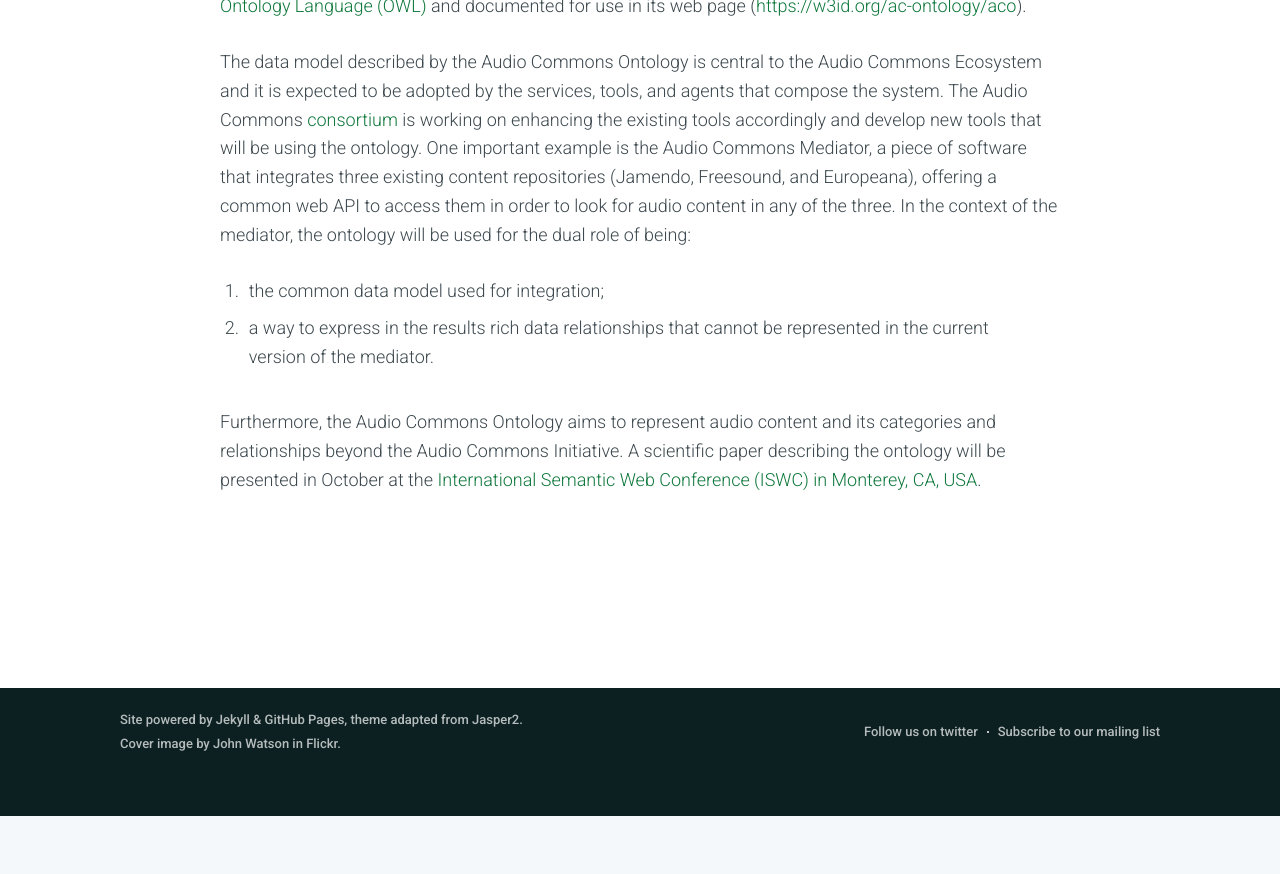
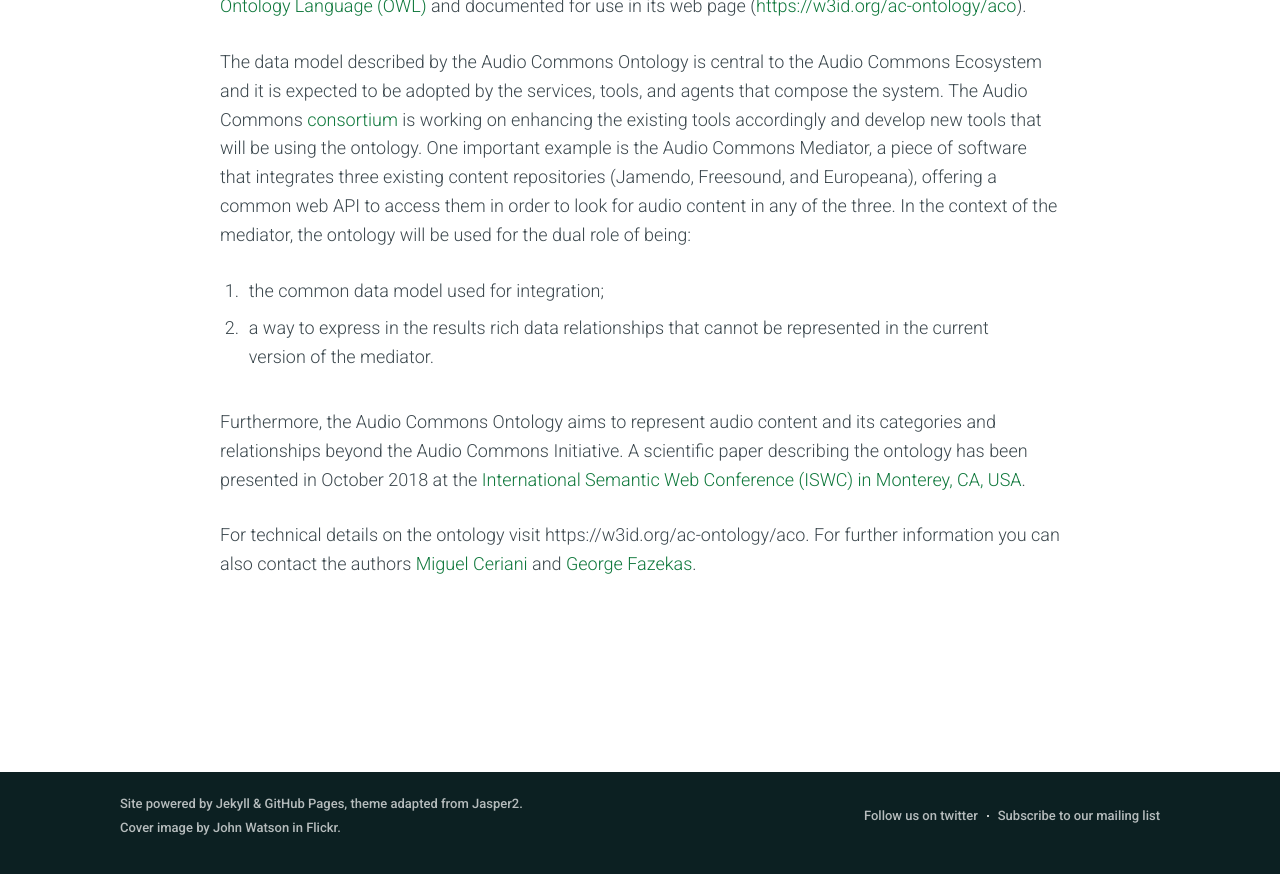
Before and after one commit to AudioCommons/audiocommons.github.io, a Jekyll site: the page built from _posts/2018-07-27-audio-commons-ontology.md, in a window 1280 px wide and 900 px high, scrolled down 1818 px. Shown: the top 874 px of the window. Built offline with Jekyll 4.4.1, drawn with Linux system fonts in a browser that asks for light colours; nearby versions of some CDN libraries; before the commit the page ends 2634 px from its top, so only the background shows below that.

Commit message:
Update 2018-07-27-audio-commons-ontology.md

```diff
--- a/_posts/2018-07-27-audio-commons-ontology.md
+++ b/_posts/2018-07-27-audio-commons-ontology.md
@@ -44,5 +44,8 @@ In the context of the mediator, the ontology will be used for the dual role of b
 2. a way to express in the results rich data relationships that cannot be represented in the current version of the mediator.
 
 Furthermore, the Audio Commons Ontology aims to represent audio content and its categories and relationships beyond the Audio Commons Initiative.
-A scientific paper describing the ontology will be presented in October at the
+A scientific paper describing the ontology has been presented in October 2018 at the
 [International Semantic Web Conference (ISWC) in Monterey, CA, USA](http://iswc2018.semanticweb.org/).
+
+For technical details on the ontology visit https://w3id.org/ac-ontology/aco.
+For further information you can also contact the authors [Miguel Ceriani](mailto:miguel.ceriani@gmail.com) and [George Fazekas](mailto:g.fazekas@qmul.ac.uk).
```
